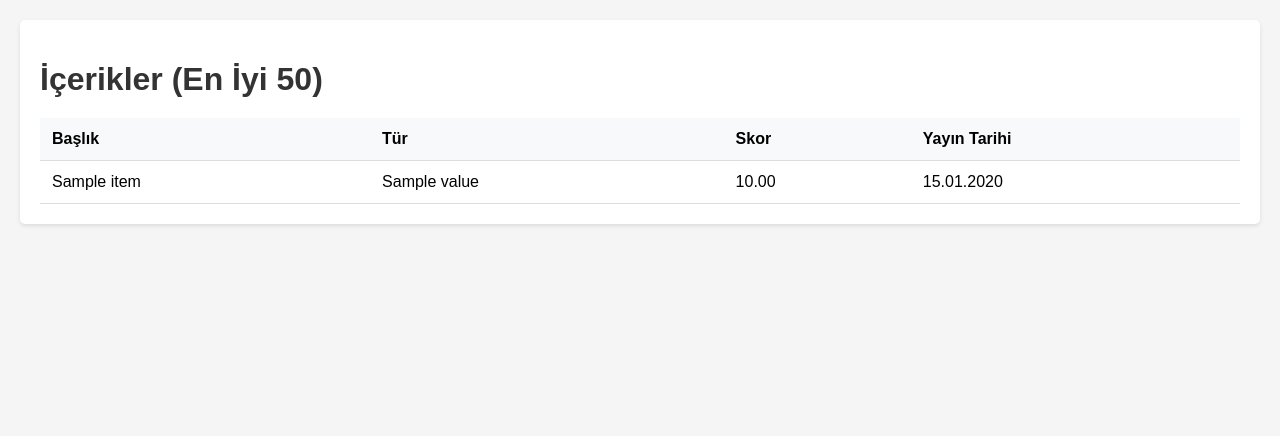
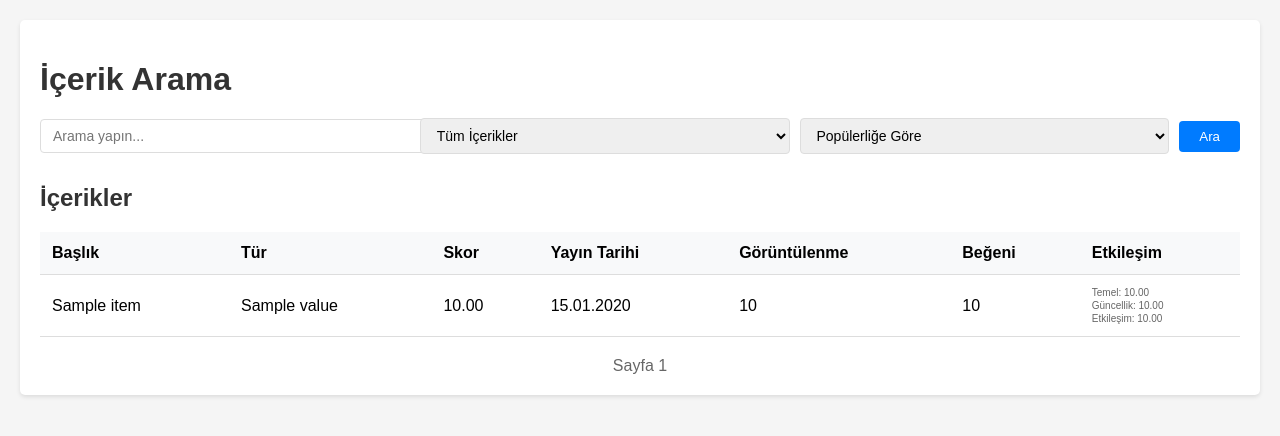
Before and after one commit to UmutSutcu/SearchEngine, a Symfony app: template templates/dashboard/index.html.twig in a window 1280 px wide. Shown: the top 436 px of the page. Run offline with Twig, Linux system fonts and the light colour scheme; the template is opened without the code that fills it: most values are stand-ins (such as "Sample title", 1, 10 or a date in 2020); some libraries are stand-ins or nearby versions.

Commit message:
search added

```diff
--- a/templates/base.html.twig
+++ b/templates/base.html.twig
@@ -20,6 +20,37 @@
                 border-radius: 5px;
                 box-shadow: 0 2px 4px rgba(0,0,0,0.1);
             }
+            .search-container {
+                margin-bottom: 30px;
+            }
+            .search-form {
+                display: flex;
+                gap: 10px;
+                align-items: center;
+                flex-wrap: wrap;
+            }
+            .form-group {
+                flex: 1;
+                min-width: 200px;
+            }
+            .search-input, .search-select {
+                width: 100%;
+                padding: 8px 12px;
+                border: 1px solid #ddd;
+                border-radius: 4px;
+                font-size: 14px;
+            }
+            .search-button {
+                padding: 8px 20px;
+                background: #007bff;
+                color: white;
+                border: none;
+                border-radius: 4px;
+                cursor: pointer;
+            }
+            .search-button:hover {
+                background: #0056b3;
+            }
             table {
                 width: 100%;
                 border-collapse: collapse;
@@ -37,7 +68,34 @@
             tr:hover {
                 background-color: #f5f5f5;
             }
-            h1 {
+            .score-details {
+                display: flex;
+                flex-direction: column;
+                gap: 2px;
+                font-size: 12px;
+                color: #666;
+            }
+            .pagination {
+                margin-top: 20px;
+                display: flex;
+                justify-content: center;
+                gap: 10px;
+                align-items: center;
+            }
+            .page-link {
+                padding: 5px 10px;
+                border: 1px solid #ddd;
+                border-radius: 3px;
+                text-decoration: none;
+                color: #007bff;
+            }
+            .page-link:hover {
+                background: #f5f5f5;
+            }
+            .page-info {
+                color: #666;
+            }
+            h1, h2 {
                 color: #333;
                 margin-bottom: 20px;
             }
--- a/templates/dashboard/index.html.twig
+++ b/templates/dashboard/index.html.twig
@@ -3,14 +3,41 @@
 {% block title %}Dashboard - WEG Search{% endblock %}
 
 {% block body %}
-    <h1>İçerikler (En İyi 50)</h1>
-    <table>
+    <div class="search-container">
+        <h1>İçerik Arama</h1>
+        <form id="searchForm" class="search-form">
+            <div class="form-group">
+                <input type="text" name="q" id="searchQuery" placeholder="Arama yapın..." class="search-input" value="{{ query|default('') }}">
+            </div>
+            <div class="form-group">
+                <select name="type" id="contentType" class="search-select">
+                    <option value="">Tüm İçerikler</option>
+                    <option value="video" {% if type == 'video' %}selected{% endif %}>Video</option>
+                    <option value="text" {% if type == 'text' %}selected{% endif %}>Metin</option>
+                </select>
+            </div>
+            <div class="form-group">
+                <select name="sort" id="sortBy" class="search-select">
+                    <option value="popularity" {% if sort == 'popularity' %}selected{% endif %}>Popülerliğe Göre</option>
+                    <option value="relevance" {% if sort == 'relevance' %}selected{% endif %}>İlgililiğe Göre</option>
+                </select>
+            </div>
+            <button type="submit" class="search-button">Ara</button>
+        </form>
+    </div>
+
+    <div class="results-container">
+        <h2>İçerikler</h2>
+        <table id="resultsTable">
             <thead>
                 <tr>
                     <th>Başlık</th>
                     <th>Tür</th>
                     <th>Skor</th>
                     <th>Yayın Tarihi</th>
+                    <th>Görüntülenme</th>
+                    <th>Beğeni</th>
+                    <th>Etkileşim</th>
                 </tr>
             </thead>
             <tbody>
@@ -20,8 +47,28 @@
                     <td>{{ c.type.value }}</td>
                     <td>{{ c.finalScore|number_format(2) }}</td>
                     <td>{{ c.publishedAt|date('d.m.Y') }}</td>
+                    <td>{{ c.views|default('-') }}</td>
+                    <td>{{ c.likes|default('-') }}</td>
+                    <td>
+                        <div class="score-details">
+                            <small>Temel: {{ c.baseScore|number_format(2) }}</small>
+                            <small>Güncellik: {{ c.freshnessScore|number_format(2) }}</small>
+                            <small>Etkileşim: {{ c.interactionScore|number_format(2) }}</small>
+                        </div>
+                    </td>
                 </tr>
             {% endfor %}
             </tbody>
         </table>
+
+        <div class="pagination">
+            {% if page > 1 %}
+                <a href="{{ path(app.request.attributes.get('_route'), app.request.query.all|merge({'page': page - 1})) }}" class="page-link">&laquo; Önceki</a>
+            {% endif %}
+            <span class="page-info">Sayfa {{ page }}</span>
+            {% if items|length >= 10 %}
+                <a href="{{ path(app.request.attributes.get('_route'), app.request.query.all|merge({'page': page + 1})) }}" class="page-link">Sonraki &raquo;</a>
+            {% endif %}
+        </div>
+    </div>
 {% endblock %}
```
Also changed, not shown: src/Controller/DashboardController.php (+47 -5 lines), README.md (added). Lines whose indentation alone changed are shown as unchanged.
